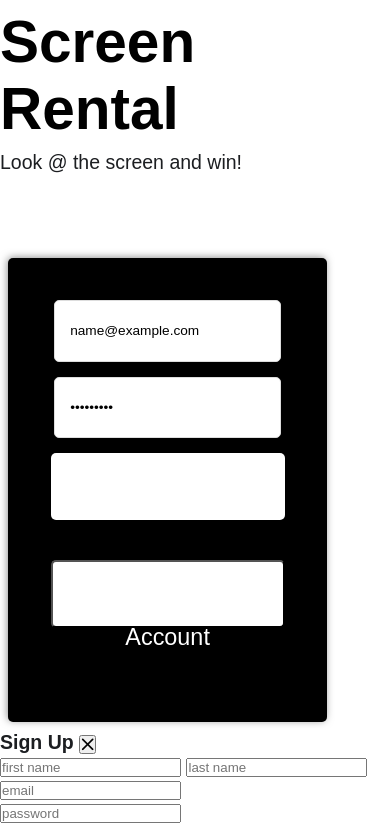
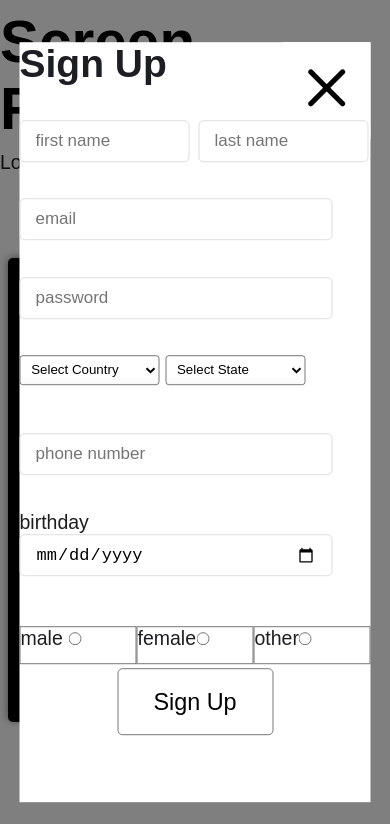
Before and after one commit to miladifiras01/screenrental, a website: page index.html in a window 390 px wide. Both pictures are taken after typing "name@example.com", "Sample123" into the empty fields and a click on the button "Create New Account". Shown: the top 824 px of the page. Drawn offline with nearby package versions, Linux system fonts and the light colour scheme.

Commit message:
make it responsive

```diff
--- a/index.html
+++ b/index.html
@@ -50,7 +50,7 @@
         <form action="index.html" method="get">
             <div class="row-1">
                 <b>Sign Up</b>
-                <button id="close" type="button"><i class="bi bi-x-lg"></i></button>
+                <button id="close" type="button"><i class="bi bi-x"></i></button>
             </div>
             <div class="row-2">
                 <input type="text" placeholder="first name" class="form-control">
--- a/style.css
+++ b/style.css
@@ -176,6 +176,7 @@
     .row-1 #close {
         grid-row: 1;
         grid-column: 2;
+        font-size: 2.5vw;
         background-color: white;
         border: none;
         cursor: pointer;
@@ -289,6 +290,7 @@
     }
 
     body {
+        /* padding-left: 10%; */
         font-family: arial;
         font-size: 5vw;
         color: #1c1e21;
@@ -366,7 +368,7 @@
         font-size: 6vw;
         background: var(--buttonColor);
         height: 8vh;
-        color: #fff;
+        color: black;
         line-height: 50px;
         border-radius: 5px;
         margin-bottom: 20px;
@@ -409,4 +411,147 @@
         color: #1c1e21;
         font-weight: 600;
     }
+
+    #create {
+        display: none;
+        position: fixed;
+        top: 0%;
+        width: 100vw;
+        height: 100vh;
+        background-color: rgba(0, 0, 0, 0.5);
+    }
+
+    #create form {
+        position: absolute;
+        top: 50vh;
+        left: 50vw;
+        transform: translate(-50%, -50%);
+        background-color: white;
+        height: 90vh;
+        width: 90vw;
+        display: grid;
+        row-gap: 0.5%;
+        grid-template-rows: 9.8% 9.8% 9.8% 9.8% 9.8% 9.8% 9.8% 9.8% 9.8% 9.8%;
+    }
+
+    .row-1 {
+        grid-row: 1;
+        display: grid;
+        grid-template-columns: 75% 25%;
+    }
+
+    .row-1 b {
+        grid-row: 1;
+        grid-column: 1;
+        font-size: 200%;
+    }
+
+    .row-1 #close {
+        grid-row: 1;
+        grid-column: 2;
+        font-size: 10vh;
+        background-color: white;
+        border: none;
+        cursor: pointer;
+    }
+
+    .row-2 {
+        grid-row: 2;
+        display: grid;
+        grid-template-columns: 49% 49%;
+        column-gap: 2%;
+    }
+
+    #create form input:not(input[type="radio"]) {
+        width: 80%;
+        height: 40px;
+        font-size: 17px;
+        border: 1px solid #ddd;
+        border-radius: 5px;
+        padding: 0 15px;
+        margin-bottom: 15px;
+    }
+
+    #create form input:hover {
+        border: 2px solid #1c1e21;
+        background: #f0f2f5;
+    }
+
+    .row-3 {
+        grid-row: 3;
+    }
+
+    .row-4 {
+        grid-row: 4;
+    }
+
+    .row-5 {
+        grid-row: 5;
+    }
+
+    .countries,
+    .states {
+        width: 40%;
+        border: 1px solid #777;
+        border-radius: 0.25em;
+        padding: 0.25em 0.5em;
+        height: 30px;
+        cursor: pointer;
+        line-height: 1.1;
+        background-color: #fff;
+        background-image: linear-gradient(to top, #f9f9f9, #fff 33%);
+    }
+
+
+    .row-6 {
+        grid-row: 6;
+    }
+
+    .row-7 {
+        grid-row: 7;
+    }
+
+    .row-8 {
+        grid-row: 8;
+        display: grid;
+        grid-template-columns: 33.33% 33.33% 33.33%;
+    }
+
+    #male,
+    #female,
+    #other {
+        border: 1px solid #777;
+    }
+
+    #male {
+        grid-column: 1;
+    }
+
+
+
+    .row-9 input {
+        width: 25vw;
+    }
+
+    .row-9 {
+        grid-row: 9;
+
+    }
+
+    .row-9 button {
+        position: absolute;
+        left: 50%;
+        width: 40vw;
+        transform: translate(-50%, 0%);
+        border: 1px solid #777;
+    }
+
+    .row-9 button:hover {
+        border: 1px solid black;
+    }
+
+    .row-10 {
+        grid-row: 10;
+    }
+
 }
```
Also changed, not shown: homePage.html (+37 -12 lines), screenrental.js (+18 -7 lines).
